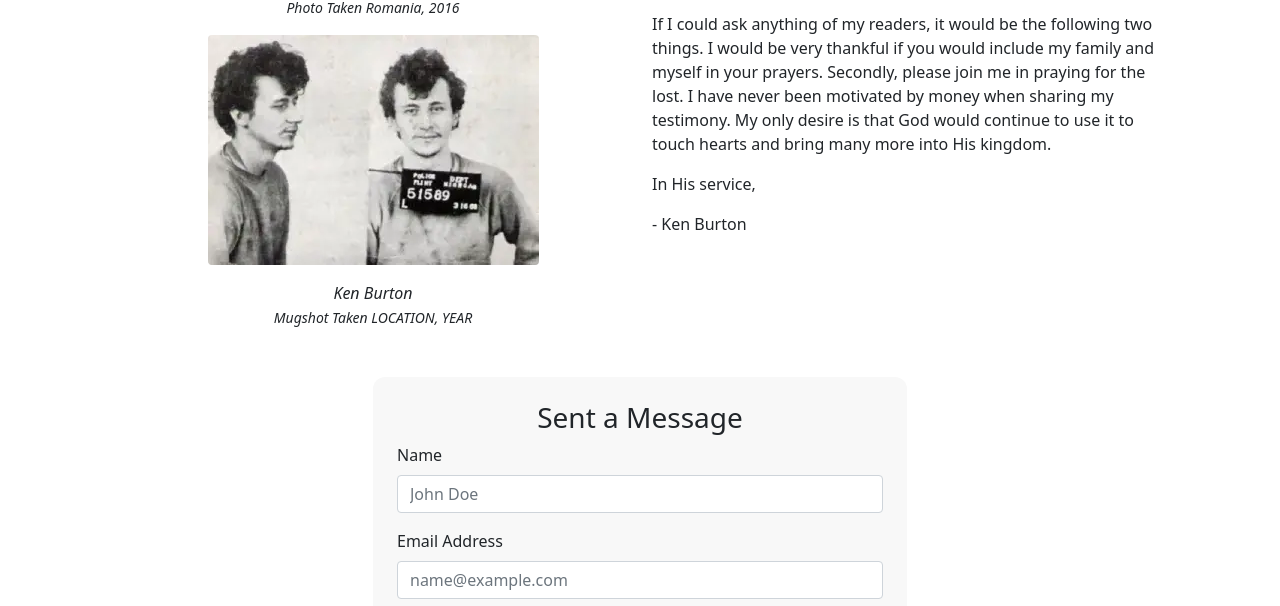
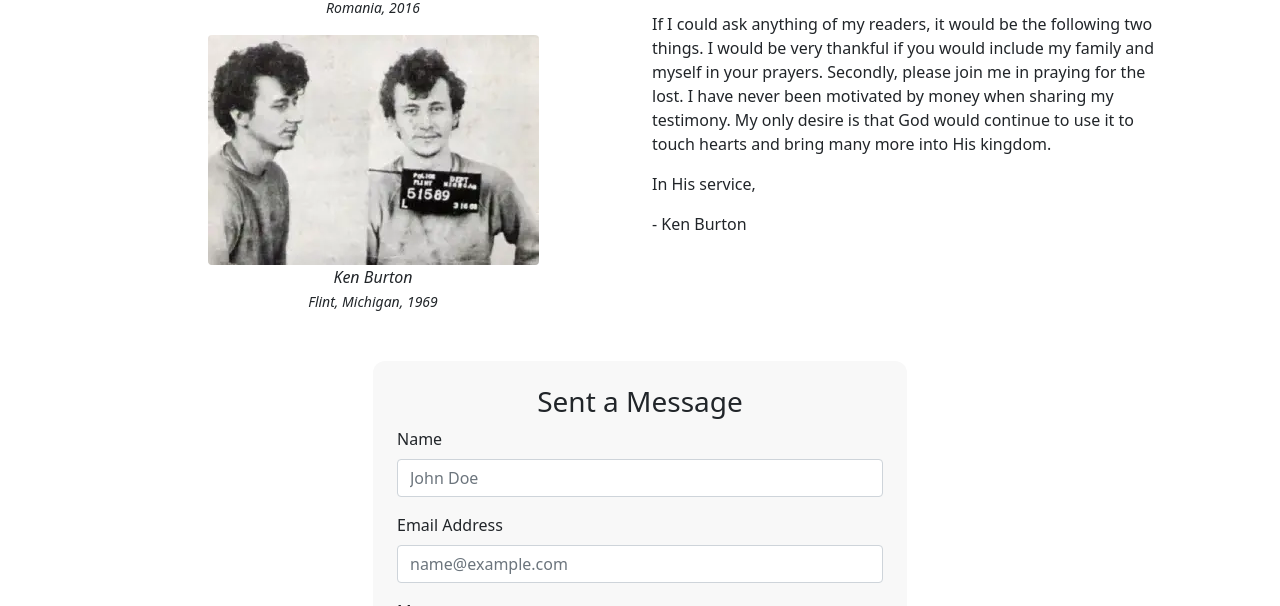
Before and after one commit to Hazumi/hot-pursuit-book, a plain HTML site: page _site/about.html in a window 1280 px wide. Shown: the part 494-1100 px from the top of the page. Drawn offline with nearby package versions, Linux system fonts and the light colour scheme.

Commit message:
updated mugshot details

```diff
--- a/_site/about.html
+++ b/_site/about.html
@@ -47,11 +47,11 @@
     <div class="mb-3">
       <img class="img-fluid rounded" src="/assets/images/ken.webp" alt="Hot Pursuit book cover"><br>
       <a target="_blank" href="https://www.facebook.com/ken.burton.520/"><i class="fab fa-facebook-square"></i></a>
-      <em>Ken Burton <br> <small>Photo Taken Romania, 2016</small></em>
+      <em>Ken Burton <br> <small>Romania, 2016</small></em>
     </div>
     <div>
-      <img class="img-fluid rounded mb-3" src="/assets/images/mugshot.webp" alt="Hot Pursuit book cover"><br>
-      <em>Ken Burton <br> <small>Mugshot Taken LOCATION, YEAR</small></em>
+      <img class="img-fluid rounded" src="/assets/images/mugshot.webp" alt="Hot Pursuit book cover"><br>
+      <em>Ken Burton <br> <small>Flint, Michigan, 1969</small></em>
     </div>
   </div>
   <div class="col-lg-6">
```
Also changed, not shown: about.html (+3 -3 lines), 1 other file.
